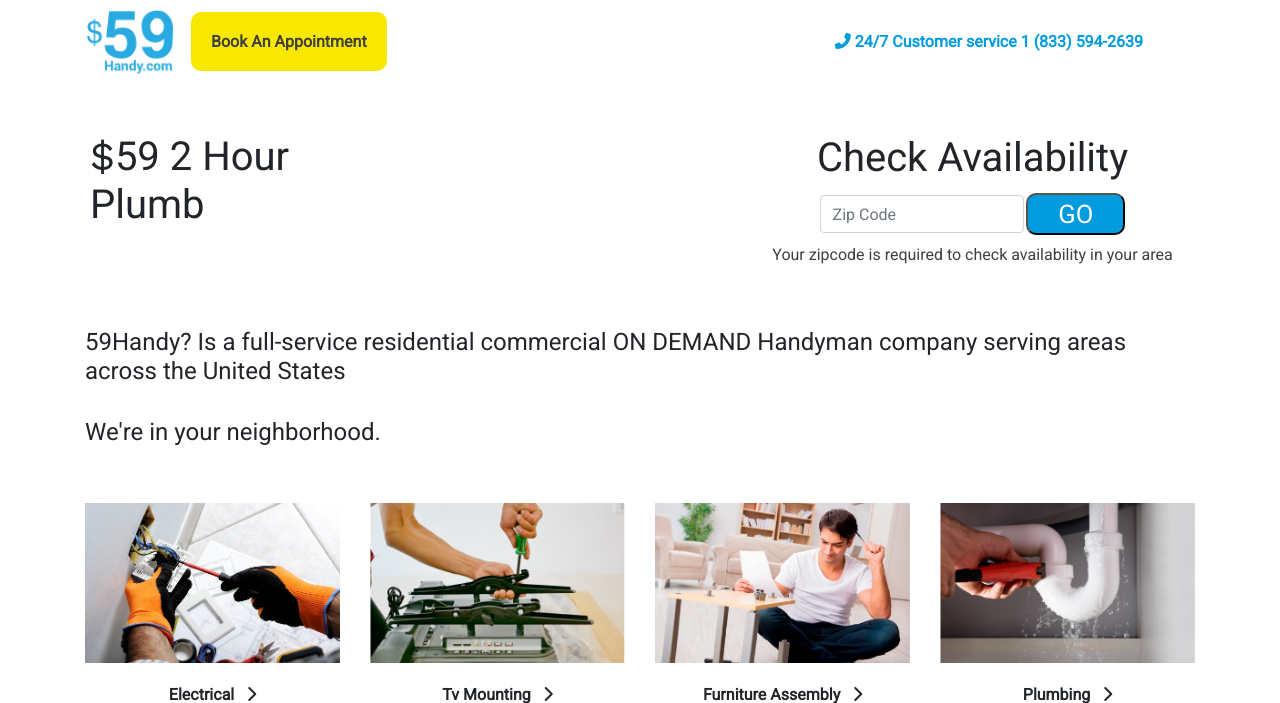
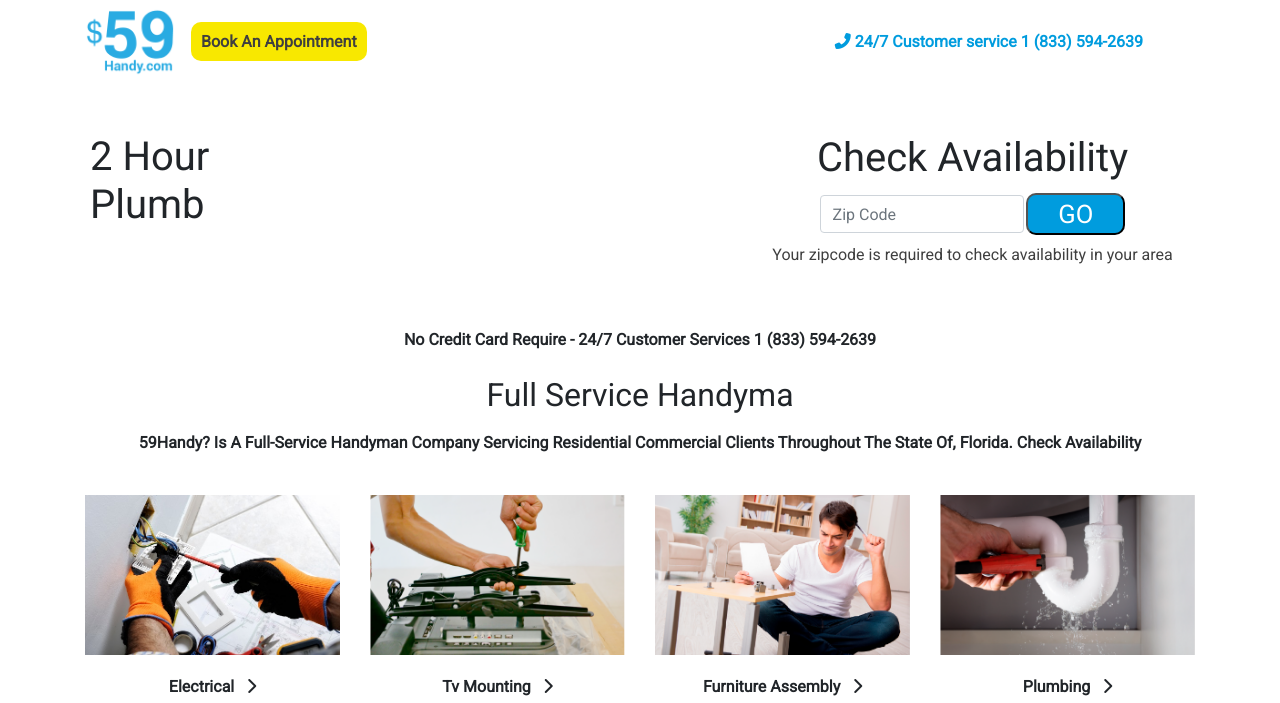
Before and after one commit to steverendon/59handy, a PHP site: page / in a window 1280 px wide. Shown: the top 703 px of the page. Run offline with PHP 8.4, Linux system fonts and the light colour scheme; some libraries are stand-ins or nearby versions.

Commit message:
se arregla index

```diff
--- a/css/estilos.css
+++ b/css/estilos.css
@@ -35,7 +35,7 @@ sup{font-weight: 800%; color: #009CDE;font-size: 2.5em}
 
 .enlaces_menu{padding: 0 20px;}
 
-.enlaces_menu_yellow{padding: 20px;background-color: #F8E800;border-radius: 10px;font-weight: 700;}
+.enlaces_menu_yellow{padding: 10px;background-color: #F8E800;border-radius: 10px;font-weight: 700;}
 
 .barra ul{margin: 0px 10px}
 
@@ -148,6 +148,7 @@ footer i{margin: 0 5px}
 
 @media (max-width: 960px){
   .oferta{margin: 0 auto}
+  .img-banner img { height: 300px;}
 }
 
 @media (max-width: 500px){
--- a/index.html
+++ b/index.html
@@ -132,7 +132,7 @@
 
 
                 <div class="col-lg-7" style="padding-left: 20px">
-                  <h1 class=""><span style="font-family: 'Work Sans'">$</span>59 2 Hour
+                  <h1 class="">2 Hour
                       <br>
                       <span class="typewrite" data-period="2000" data-type='[ "Handyman Services", "Plumbing Services", "Electrical Services", "Furniture Assembly", "Tv Mounting", "Hanging Pictures", "Interior Painting", "Hanging Shelves", "Interior Painting", "Moving Services", "Delivery Services", "Window Treatments", "Locksmith Services" ]'>
                      <span class="wrap"></span>
@@ -181,15 +181,13 @@
 
             <!-- fraje despues del banner -->
 
-            <div class="franja">
+            <div class="franja font-weight-bold text-center text-capitalize"">
 
-                <h4 class="">59Handy? Is a full-service residential commercial ON DEMAND Handyman company serving areas across the United States</h4>
+                <p class="">No credit card require - 24/7 Customer services 1 (833) 594-2639</p>
 
-                <br>
+                <h2 class="p-2">Full Service handyma</h2>
 
-                <h4>We're in your neighborhood.</h4>
-
-                <br>
+                <p class="">59Handy? Is a full-service handyman company servicing residential commercial clients throughout the state of, Florida. Check Availability</p>
 
             </div>
 
@@ -530,7 +528,7 @@
         <br>
     </div>
 
-    <a id="webform_side_tab">Subscribe</a><script type="text/javascript" src="https://gem.godaddy.com/signups/ef654a0af57b40f6ae7043fb339cfdb3/webform_side_tab.js" data-name="signup_embed" data-delay="15000" ></script>
+<!--     <a id="webform_side_tab">Subscribe</a><script type="text/javascript" src="https://gem.godaddy.com/signups/ef654a0af57b40f6ae7043fb339cfdb3/webform_side_tab.js" data-name="signup_embed" data-delay="15000" ></script> -->
 
     </body>
     <!-- fin de seccion de clientes -->
```
